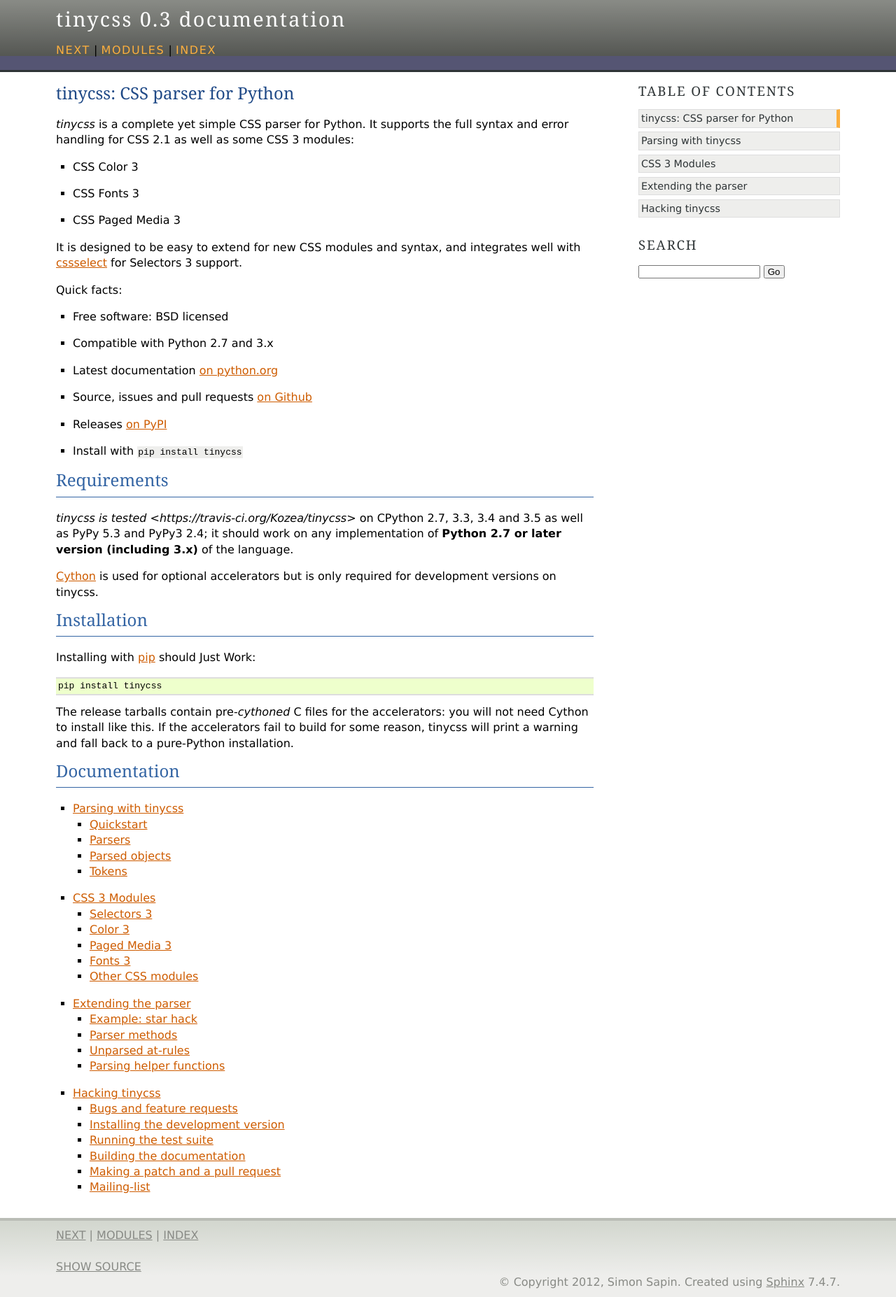
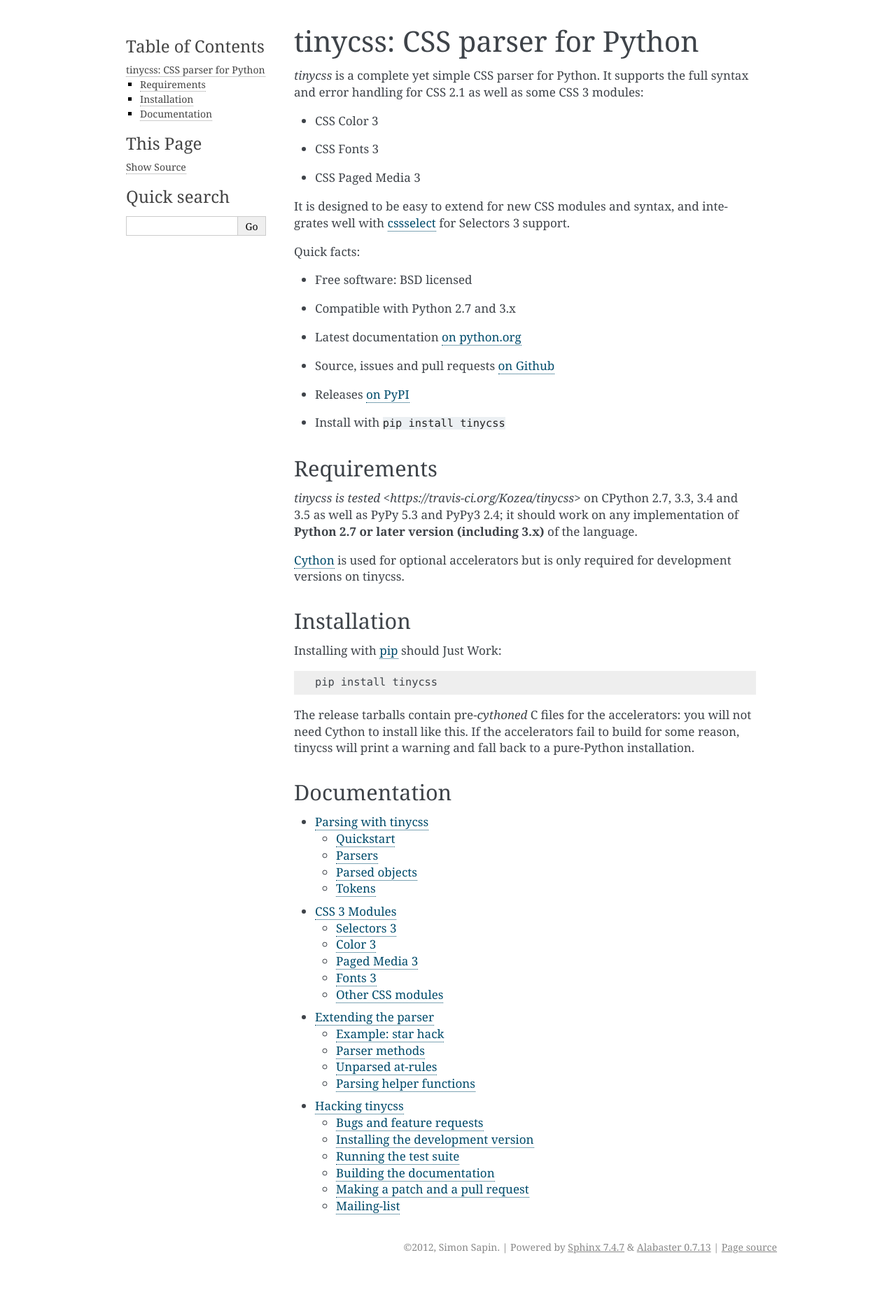
Before and after one commit to Kozea/tinycss, a Sphinx documentation site: the page built from docs/index.rst, in a window 1280 px wide. Shown: the whole page at 70% size. Built offline with Sphinx 7.4.7, drawn with Linux system fonts in a browser that asks for light colours; after the commit the page ends 1822 px from its top, so only the background shows below that.

Commit message:
Use the default theme for the docs

```diff
--- a/docs/conf.py
+++ b/docs/conf.py
@@ -97,7 +97,7 @@
 
 # The theme to use for HTML and HTML Help pages.  See the documentation for
 # a list of builtin themes.
-html_theme = 'agogo'
+#html_theme = 'agogo'
 
 # Theme options are theme-specific and customize the look and feel of a theme
 # further.  For a list of options available for each theme, see the
```
